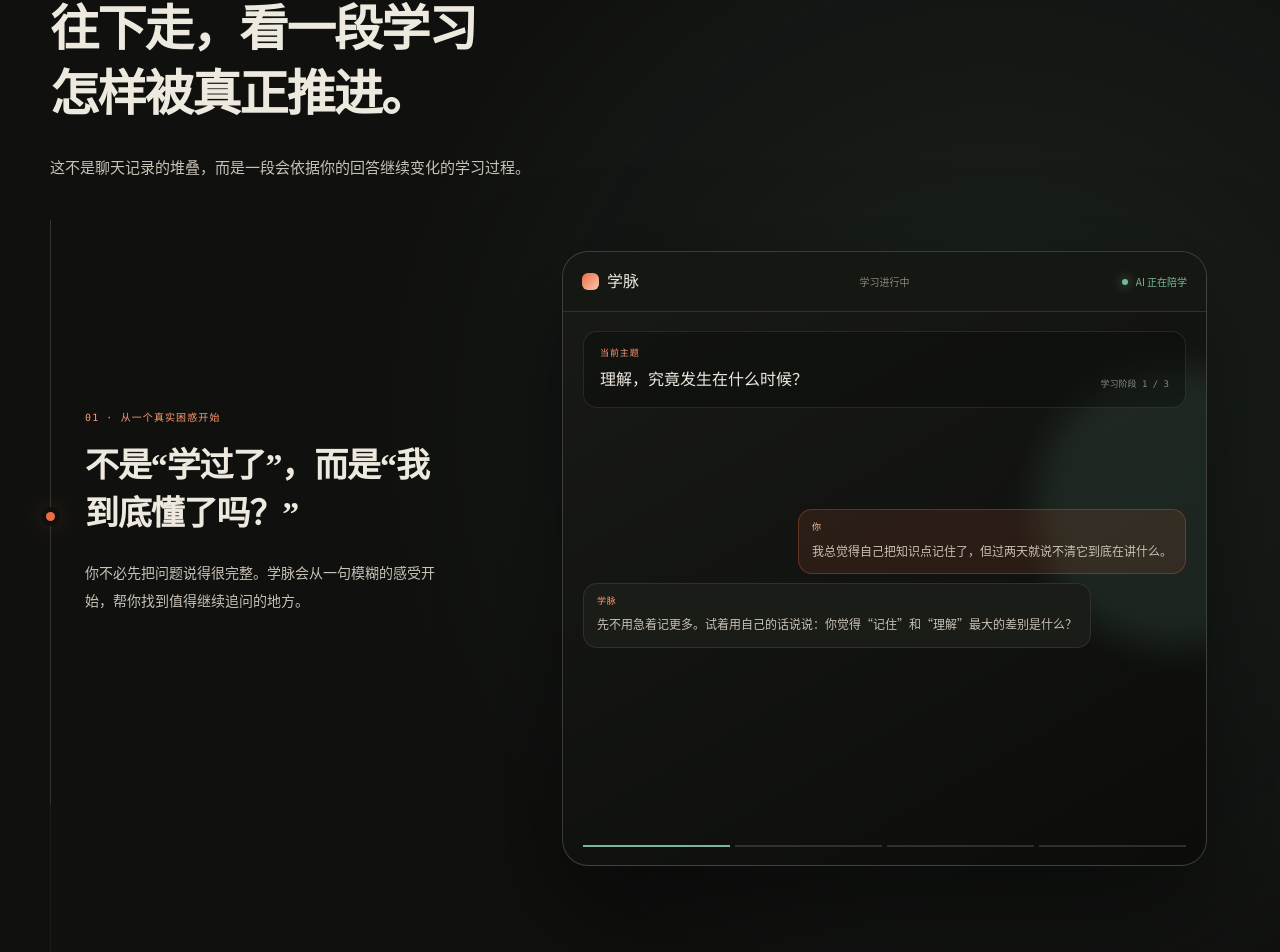
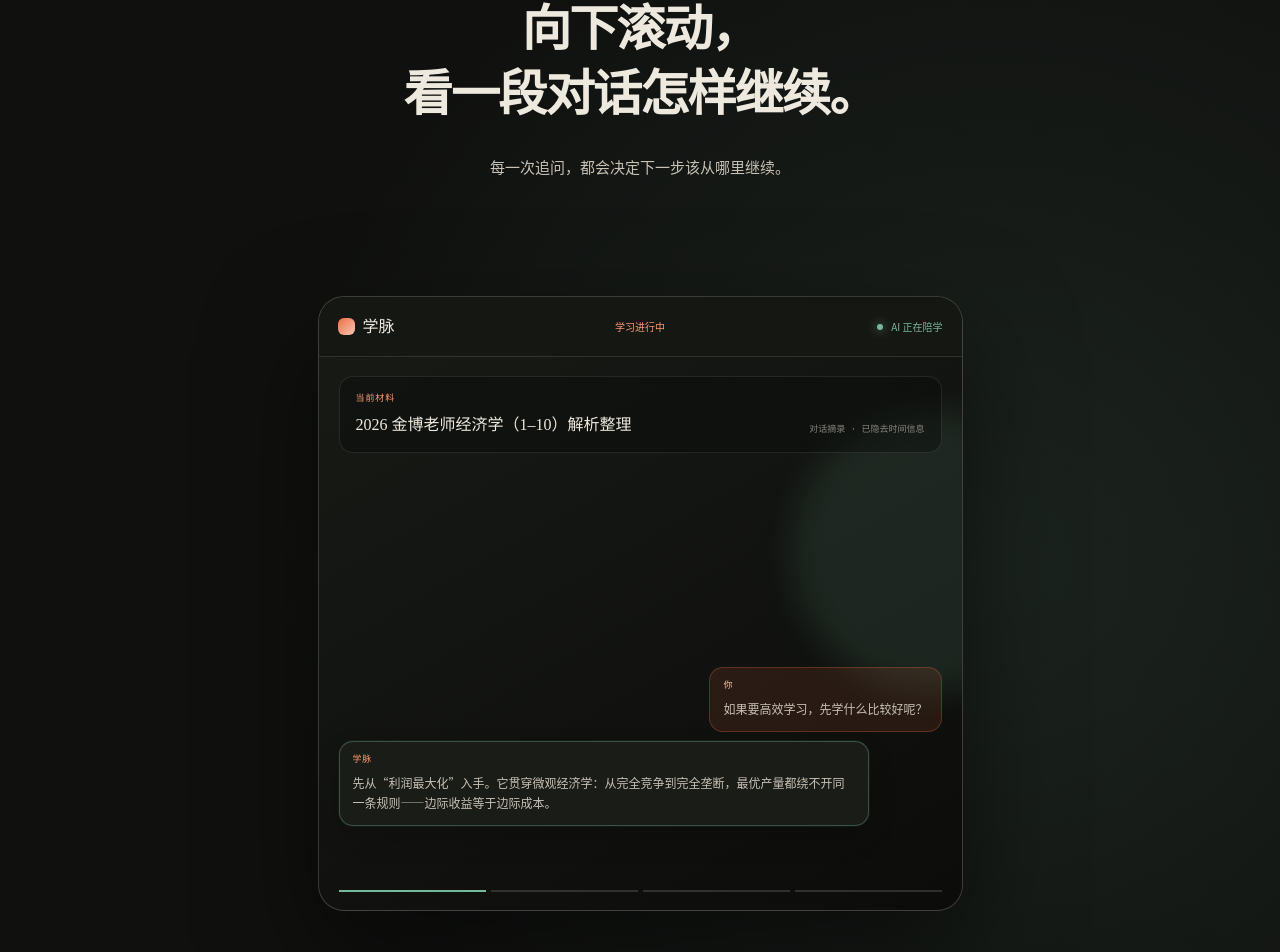
Before and after one commit to indieshade/xuemai-site, a Next.js app: page / in a window 1280 px wide. Shown: the part 3946-4898 px from the top of the page. Built offline with nearby package versions, Linux system fonts and the light colour scheme.

Commit message:
refine scroll dialogue showcase

```diff
--- a/app/LearningDialogue.tsx
+++ b/app/LearningDialogue.tsx
@@ -2,153 +2,163 @@
 
 import { useEffect, useRef, useState } from "react";
 
-const scenes = [
-  {
-    eyebrow: "从一个真实困惑开始",
-    title: "不是“学过了”，而是“我到底懂了吗？”",
-    body: "你不必先把问题说得很完整。学脉会从一句模糊的感受开始，帮你找到值得继续追问的地方。",
-  },
-  {
-    eyebrow: "在回应里暴露理解",
-    title: "让你的判断，决定下一步怎么学",
-    body: "系统不急着给结论。它先邀请你解释、辨别，再根据你的回答切换到更合适的学习动作。",
-  },
-  {
-    eyebrow: "把过程留成脉络",
-    title: "每一次卡住，也成为下一次出发的依据",
-    body: "你的困惑、回答、例子和练习会被整理回来；下次打开时，不必重新从一片空白开始。",
-  },
-  {
-    eyebrow: "这才是交互式学习",
-    title: "不是多聊几句，而是走完一段学习",
-    body: "答案会过去，学习留下来的脉络会继续陪你往下走。",
-  },
-];
-
 type DialogueMessage = {
+  id: string;
+  role: "learner" | "mentor";
   phase: number;
-  role: "learner" | "system" | "summary";
-  label: string;
-  text: string;
+  content: string;
 };
 
 const messages: DialogueMessage[] = [
   {
+    id: "question-1",
+    role: "learner",
     phase: 0,
-    role: "learner",
-    label: "你",
-    text: "我总觉得自己把知识点记住了，但过两天就说不清它到底在讲什么。",
+    content: "如果要高效学习，先学什么比较好呢？",
   },
   {
+    id: "answer-1",
+    role: "mentor",
     phase: 0,
-    role: "system",
-    label: "学脉",
-    text: "先不用急着记更多。试着用自己的话说说：你觉得“记住”和“理解”最大的差别是什么？",
+    content:
+      "先从“利润最大化”入手。它贯穿微观经济学：从完全竞争到完全垄断，最优产量都绕不开同一条规则——边际收益等于边际成本。",
   },
   {
+    id: "question-2",
+    role: "learner",
     phase: 1,
-    role: "learner",
-    label: "你",
-    text: "记住像是能复述；理解应该是换一个例子，也知道它为什么成立。",
+    content: "好，那就开始教我吧。",
   },
   {
+    id: "answer-2",
+    role: "mentor",
     phase: 1,
-    role: "system",
-    label: "学脉",
-    text: "很好。那我们不再重复定义，换一个新情境，看看你能不能用这个判断解释它。",
+    content:
+      "好。我们用一个完整例子走一遍“利润最大化”：既看 MR = MC 怎样发挥作用，也把完全竞争和完全垄断的区别看清。",
   },
   {
+    id: "question-3",
+    role: "learner",
     phase: 2,
-    role: "summary",
-    label: "学习脉络 · 已更新",
-    text: "你已经区分了“复述”与“迁移”。下一步：用一个自己的例子验证这个判断。",
+    content:
+      "MR 和 MC 全称是什么？成本和价格都 10 元不就不亏不赚了吗？垄断的部分我还没理解清楚，能用图更直观地解释吗？",
+  },
+  {
+    id: "answer-3",
+    role: "mentor",
+    phase: 2,
+    content:
+      "先拆开第一个问题：MR 是边际收益，MC 是边际成本。“两者相等”不是不赚不亏，而是多生产一单位时，新增收入恰好等于新增成本。接下来我们把它画到图上。",
   },
 ];
 
+const phases = [0, 1, 2, 3];
+
 export default function LearningDialogue() {
-  const [activeScene, setActiveScene] = useState(0);
-  const sceneRefs = useRef<Array<HTMLElement | null>>([]);
+  const [activePhase, setActivePhase] = useState(0);
+  const triggerRefs = useRef<Array<HTMLDivElement | null>>([]);
 
   useEffect(() => {
+    const observers = triggerRefs.current.flatMap((trigger, phase) => {
+      if (!trigger) return [];
+
       const observer = new IntersectionObserver(
-      (entries) => {
-        const visibleEntry = entries
-          .filter((entry) => entry.isIntersecting)
-          .sort((a, b) => b.intersectionRatio - a.intersectionRatio)[0];
-
-        if (visibleEntry) {
-          const index = Number(visibleEntry.target.getAttribute("data-scene"));
-          setActiveScene(index);
-        }
+        ([entry]) => {
+          if (entry.isIntersecting) setActivePhase(phase);
         },
-      { rootMargin: "-34% 0px -38% 0px", threshold: [0.2, 0.45, 0.7] },
+        { threshold: 0.55 },
       );
 
-    const currentScenes = sceneRefs.current;
-    currentScenes.forEach((scene) => scene && observer.observe(scene));
+      observer.observe(trigger);
+      return [observer];
+    });
 
-    return () => observer.disconnect();
+    return () => observers.forEach((observer) => observer.disconnect());
   }, []);
 
+  const completedMessages = messages.filter((message) => message.phase <= activePhase);
+  const visibleStart = Math.max(0, completedMessages.length - 3);
+  const isFinal = activePhase === phases.length - 1;
+
   return (
-    <section className="learning-demo-section" aria-labelledby="learning-demo-title">
+    <section className="learning-demo-section" aria-labelledby="learning-demo-heading">
       <div className="learning-demo-shell">
         <header className="learning-demo-header">
-          <span className="section-label">一段正在发生的学习</span>
-          <h2 id="learning-demo-title">往下走，看一段学习<br className="desktop-break" />怎样被真正推进。</h2>
-          <p>这不是聊天记录的堆叠，而是一段会依据你的回答继续变化的学习过程。</p>
+          <span className="section-label">截自一次真实的经济学学习</span>
+          <h2 id="learning-demo-heading">
+            向下滚动，
+            <br className="dialogue-heading-break" />
+            看一段对话怎样继续。
+          </h2>
+          <p>每一次追问，都会决定下一步该从哪里继续。</p>
         </header>
 
-        <div className="learning-demo-stage" aria-label="交互式学习对话示例">
-          <div className="dialogue-mockup">
+        <div className="learning-demo-scroll">
+          <div className="learning-demo-stage">
+            <div className={`dialogue-mockup ${isFinal ? "is-final" : ""}`}>
               <div className="dialogue-topbar">
-              <div className="dialogue-product"><i /><span>学脉</span></div>
-              <span>学习进行中</span>
-              <div className="dialogue-live"><i />AI 正在陪学</div>
+                <span className="dialogue-brand"><i />学脉</span>
+                <span className="dialogue-status">学习进行中</span>
+                <span className="dialogue-live"><i />AI 正在陪学</span>
               </div>
 
               <div className="dialogue-context">
-              <span>当前主题</span>
-              <strong>理解，究竟发生在什么时候？</strong>
-              <small>学习阶段 {Math.min(activeScene + 1, 3)} / 3</small>
+                <span>当前材料</span>
+                <strong>2026 金博老师经济学（1–10）解析整理</strong>
+                <small>对话摘录 · 已隐去时间信息</small>
               </div>
 
               <div className="dialogue-thread" aria-live="polite">
-              {messages.map((message, index) => (
+                {messages.map((message) => {
+                  const completedIndex = completedMessages.findIndex(
+                    (completedMessage) => completedMessage.id === message.id,
+                  );
+                  const isVisible = completedIndex >= visibleStart;
+                  const isLatest = completedIndex === completedMessages.length - 1;
+
+                  return (
                     <article
-                  className={`dialogue-message ${message.role} ${activeScene >= message.phase ? "is-visible" : ""}`}
-                  key={`${message.role}-${index}`}
+                      className={`dialogue-message dialogue-message-${message.role} ${
+                        isVisible ? "is-visible" : ""
+                      } ${isLatest ? "is-latest" : ""}`}
+                      key={message.id}
+                      aria-hidden={!isVisible}
                     >
-                  <span>{message.label}</span>
-                  <p>{message.text}</p>
+                      <span>{message.role === "learner" ? "你" : "学脉"}</span>
+                      <p>{message.content}</p>
                     </article>
-              ))}
+                  );
+                })}
               </div>
 
-            <div className={`dialogue-claim ${activeScene === scenes.length - 1 ? "is-visible" : ""}`}>
-              <span>学习不是一串回答</span>
-              <strong>交互式学习，<br className="slogan-break" />走出专属于你的学习脉络。</strong>
+              <div className={`dialogue-claim ${isFinal ? "is-visible" : ""}`}>
+                <span>不是更多回答，而是下一步刚好接住你。</span>
+                <strong>
+                  交互式学习，
+                  <br className="slogan-break" />
+                  走出专属于你的学习脉络。
+                </strong>
               </div>
 
               <div className="dialogue-progress" aria-hidden="true">
-              {scenes.map((scene, index) => <i className={activeScene >= index ? "is-active" : ""} key={scene.title} />)}
+                {phases.map((phase) => (
+                  <i className={phase <= activePhase ? "is-active" : ""} key={phase} />
+                ))}
               </div>
             </div>
           </div>
 
-        <div className="learning-demo-story">
-          {scenes.map((scene, index) => (
-            <article
-              className={`learning-scene ${activeScene === index ? "is-active" : ""}`}
-              data-scene={index}
-              key={scene.title}
-              ref={(element) => { sceneRefs.current[index] = element; }}
-            >
-              <span>0{index + 1} · {scene.eyebrow}</span>
-              <h3>{scene.title}</h3>
-              <p>{scene.body}</p>
-            </article>
+          <div className="dialogue-scroll-triggers" aria-hidden="true">
+            {phases.map((phase) => (
+              <div
+                className="dialogue-scroll-trigger"
+                key={phase}
+                ref={(element) => {
+                  triggerRefs.current[phase] = element;
+                }}
+              />
             ))}
+          </div>
         </div>
       </div>
     </section>
```
Also changed, not shown: app/globals.css, 1 other file (tests, documents, lock files or other folders). Lines whose indentation alone changed are shown as unchanged.
